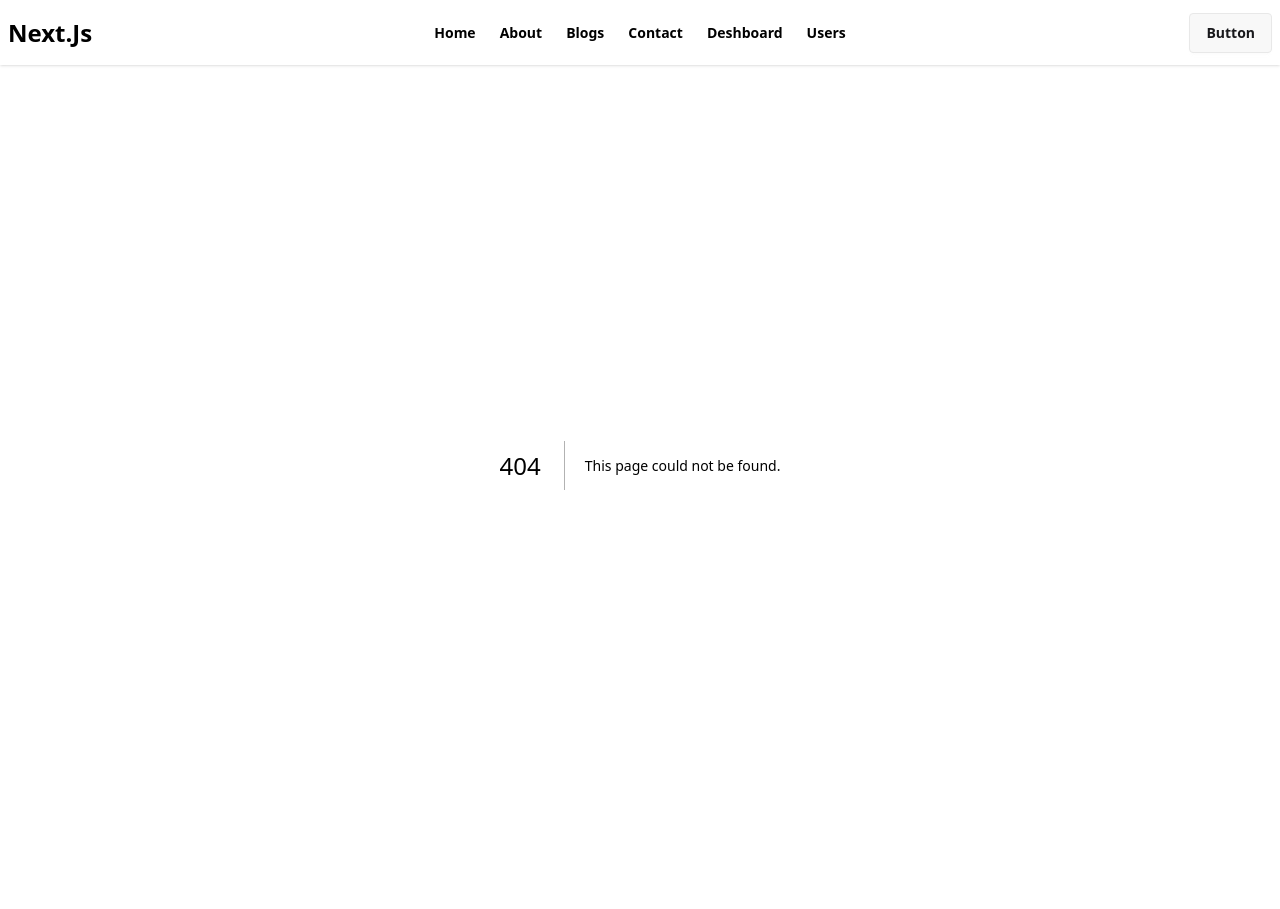
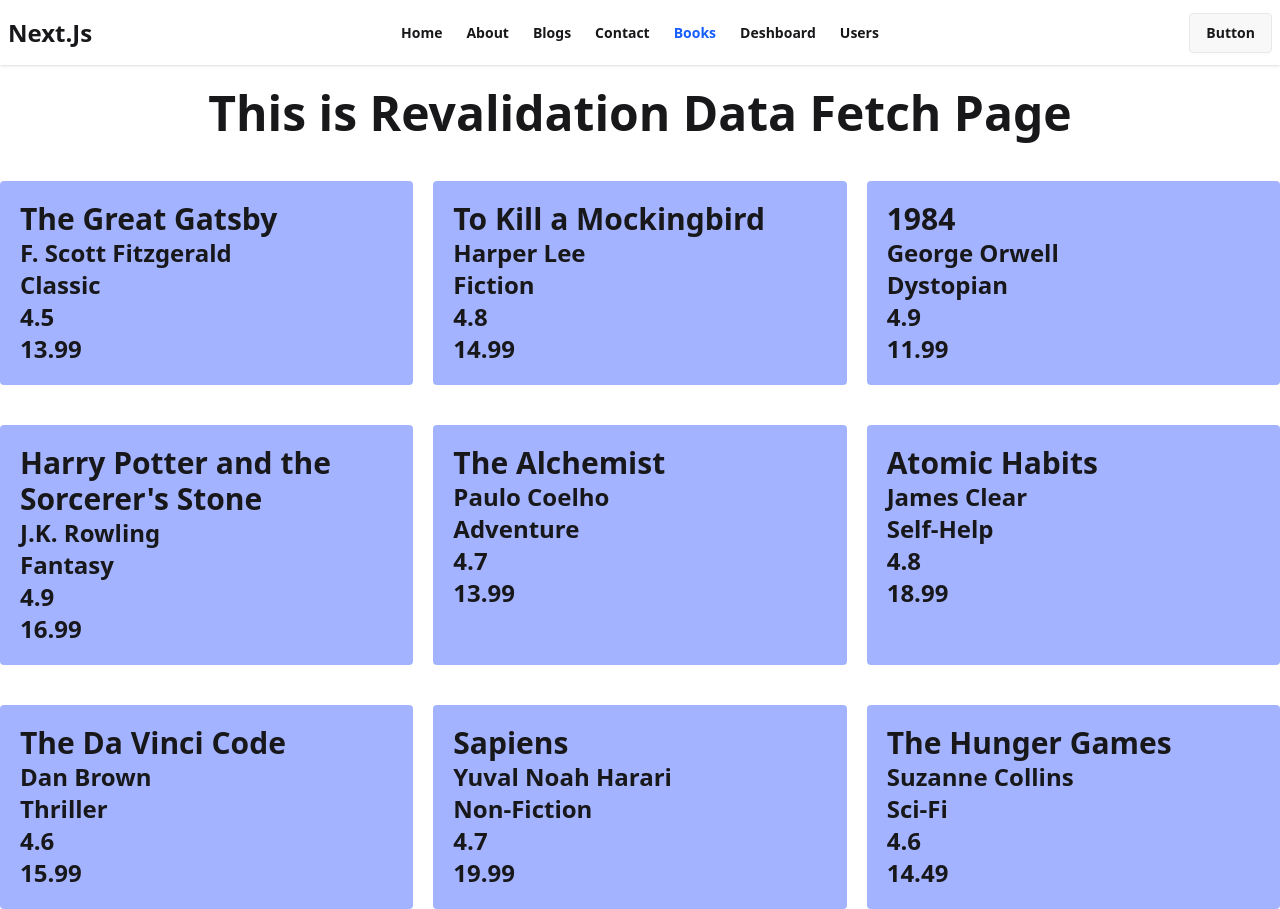
Before and after one commit to noyon-01/next.js-practice-file, a Next.js app: page /books in a window 1280 px wide. Before the commit this address had no page. Before the commit the page ends 865 px from the top, so only its background shows below. Built offline with nearby package versions, Linux system fonts and the light colour scheme; data requests are answered from the project's data file.

Commit message:
cache: revalidation cache practice is completed

```diff
--- a/db.json
+++ b/db.json
@@ -142,5 +142,88 @@
       "rating": 4.7,
       "in_stock": true
     }
+  ],
+  "books": [
+    {
+      "id": 1,
+      "title": "The Great Gatsby",
+      "author": "F. Scott Fitzgerald",
+      "genre": "Classic",
+      "price": 13.99,
+      "rating": 4.5,
+      "in_stock": true
+    },
+    {
+      "id": 2,
+      "title": "To Kill a Mockingbird",
+      "author": "Harper Lee",
+      "genre": "Fiction",
+      "price": 14.99,
+      "rating": 4.8,
+      "in_stock": true
+    },
+    {
+      "id": 3,
+      "title": "1984",
+      "author": "George Orwell",
+      "genre": "Dystopian",
+      "price": 11.99,
+      "rating": 4.9,
+      "in_stock": true
+    },
+    {
+      "id": 4,
+      "title": "Harry Potter and the Sorcerer's Stone",
+      "author": "J.K. Rowling",
+      "genre": "Fantasy",
+      "price": 16.99,
+      "rating": 4.9,
+      "in_stock": true
+    },
+    {
+      "id": 5,
+      "title": "The Alchemist",
+      "author": "Paulo Coelho",
+      "genre": "Adventure",
+      "price": 13.99,
+      "rating": 4.7,
+      "in_stock": false
+    },
+    {
+      "id": 6,
+      "title": "Atomic Habits",
+      "author": "James Clear",
+      "genre": "Self-Help",
+      "price": 18.99,
+      "rating": 4.8,
+      "in_stock": true
+    },
+    {
+      "id": 7,
+      "title": "The Da Vinci Code",
+      "author": "Dan Brown",
+      "genre": "Thriller",
+      "price": 15.99,
+      "rating": 4.6,
+      "in_stock": true
+    },
+    {
+      "id": 8,
+      "title": "Sapiens",
+      "author": "Yuval Noah Harari",
+      "genre": "Non-Fiction",
+      "price": 19.99,
+      "rating": 4.7,
+      "in_stock": false
+    },
+    {
+      "id": 9,
+      "title": "The Hunger Games",
+      "author": "Suzanne Collins",
+      "genre": "Sci-Fi",
+      "price": 14.49,
+      "rating": 4.6,
+      "in_stock": true
+    }
   ]
 }
--- /dev/null
+++ b/src/app/books/page.jsx
@@ -0,0 +1,25 @@
+import Book from "@/components/book";
+
+const getBooks = async () => {
+  const res = await fetch("http://localhost:5000/books", {
+    next: { revalidate: 10 },
+  });
+  return res.json();
+};
+
+export default async function BooksPage() {
+  const books = await getBooks();
+
+  return (
+    <div className="container mx-auto">
+      <h1 className="text-5xl font-bold text-center py-6">
+        This is Revalidation Data Fetch Page
+      </h1>
+      <div className="grid grid-cols-3 gap-5">
+        {books.map((book) => (
+          <Book key={book.id} book={book} />
+        ))}
+      </div>
+    </div>
+  );
+}
--- a/src/app/navber/Navber.jsx
+++ b/src/app/navber/Navber.jsx
@@ -37,6 +37,14 @@ export default function Navber() {
           href="/contact"
         >
           Contact
+        </Link>
+      </li>
+      <li>
+        <Link
+          className={`font-bold ${pathName === "/books" && "text-blue-600"}`}
+          href="/books"
+        >
+          Books
         </Link>
       </li>
       <li>
--- /dev/null
+++ b/src/components/book.jsx
@@ -0,0 +1,11 @@
+export default function Book({ book }) {
+  return (
+    <div className="bg-indigo-300 mt-5 p-5 rounded">
+      <h1 className="text-3xl font-bold">{book.title}</h1>
+      <p className="text-2xl font-semibold">{book.author}</p>
+      <p className="text-2xl font-semibold">{book.genre}</p>
+      <p className="text-2xl font-semibold">{book.rating}</p>
+      <p className="text-2xl font-semibold">{book.price}</p>
+    </div>
+  );
+}
--- a/src/components/phone.jsx
+++ b/src/components/phone.jsx
@@ -1,9 +1,9 @@
-export default function Phone({phone}) {
+export default function Phone({ phone }) {
   return (
     <div className="bg-emerald-500 mt-5 p-5 rounded">
       <h1 className="text-3xl font-bold">{phone.name}</h1>
       <p className="text-2xl font-semibold">{phone.category}</p>
       <p className="text-2xl font-semibold">{phone.price}</p>
     </div>
-  )
+  );
 }
--- a/src/components/user.jsx
+++ b/src/components/user.jsx
@@ -1,14 +1,13 @@
 import Link from "next/link";
 
 export default function UserPage({ user }) {
-
   return (
     <div className="bg-blue-300 mt-5 p-5 rounded">
       <h1 className="text-3xl font-bold">{user.name}</h1>
       <p className="text-2xl font-semibold">{user.email}</p>
       <div>
         <Link href={`/users/${user.id}`}>
-        <button className="btn btn-primary mt-3">Show Details</button>
+          <button className="btn btn-primary mt-3">Show Details</button>
         </Link>
         <button></button>
       </div>
```
